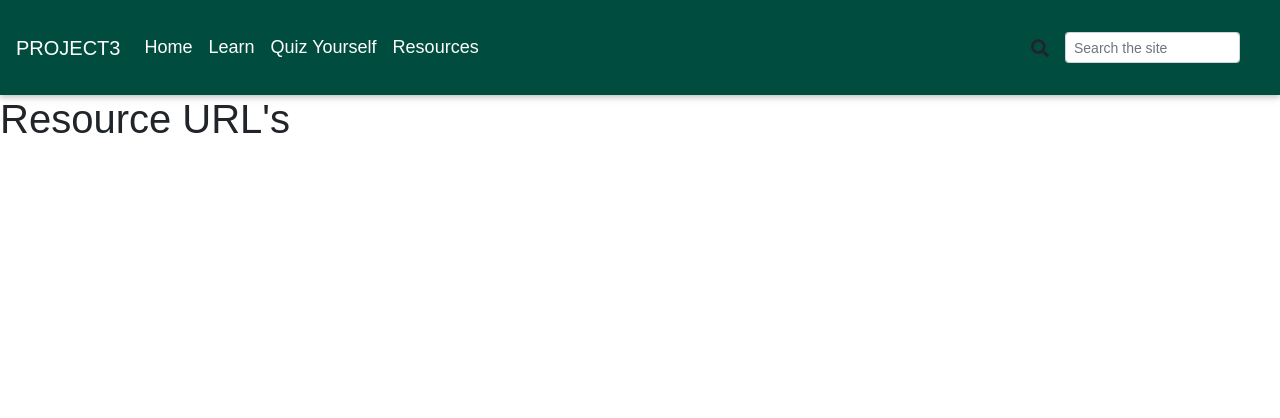
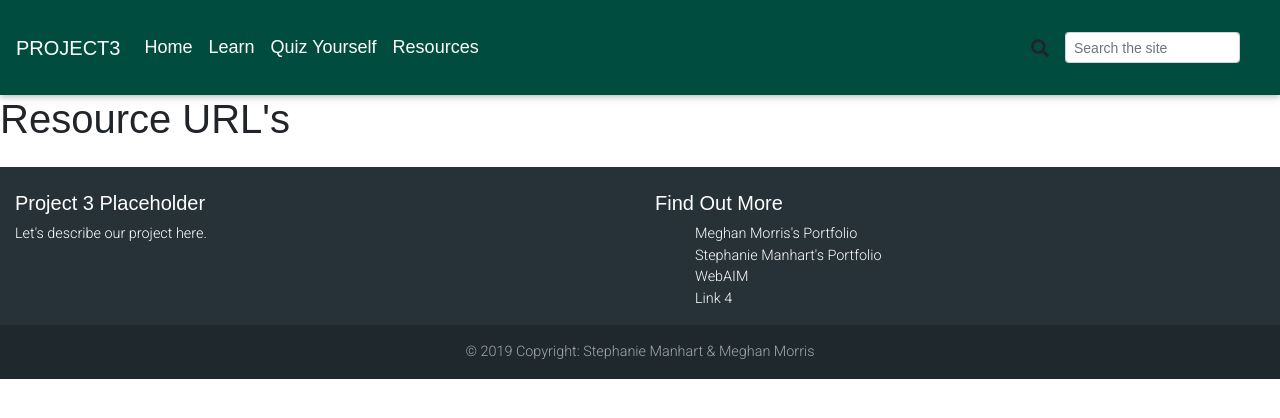
Before and after one commit to meghansmorris/WebAccess, a React (Create React App) app in the folder client/: page /resources in a window 1280 px wide. Shown: the top 418 px of the page. Built offline with nearby package versions, Linux system fonts and the light colour scheme; a web font is replaced by a local one.

Commit message:
set up header, footer and navbar

```diff
--- a/client/src/App.js
+++ b/client/src/App.js
@@ -6,6 +6,7 @@ import TakeQuiz from "./pages/TakeQuiz"
 import Resources from "./pages/Resources"
 import NoMatch from "./pages/NoMatch";
 import NavBar from "./components/NavBar/NavBar";
+import Footer from "./components/Footer/Footer";
 
 
 
@@ -22,6 +23,7 @@ function App() {
           <Route exact path="/resources" component={Resources} />
           <Route component={NoMatch} />
         </Switch>
+        <Footer />
       </>
     </Router>
   );
--- a/client/src/components/Footer/Footer.js
+++ b/client/src/components/Footer/Footer.js
@@ -0,0 +1,43 @@
+import React from "react";
+import { MDBCol, MDBContainer, MDBRow, MDBFooter } from "mdbreact";
+
+const Footer = () => {
+  return (
+    <MDBFooter color="blue-grey darken-4" className="font-small pt-4 mt-4">
+      <MDBContainer fluid className="text-center text-md-left">
+        <MDBRow>
+          <MDBCol md="6">
+            <h5 className="title">Project 3 Placeholder</h5>
+            <p>
+              Let's describe our project here.
+            </p>
+          </MDBCol>
+          <MDBCol md="6">
+            <h5 className="title">Find Out More</h5>
+            <ul>
+              <li className="list-unstyled">
+                <a href="#!">Meghan Morris's Portfolio</a>
+              </li>
+              <li className="list-unstyled">
+                <a href="#!">Stephanie Manhart's Portfolio</a>
+              </li>
+              <li className="list-unstyled">
+                <a href="https://webaim.org/">WebAIM</a>
+              </li>
+              <li className="list-unstyled">
+                <a href="#!">Link 4</a>
+              </li>
+            </ul>
+          </MDBCol>
+        </MDBRow>
+      </MDBContainer>
+      <div className="footer-copyright text-center py-3">
+        <MDBContainer fluid>
+          &copy; {new Date().getFullYear()} Copyright: Stephanie Manhart & Meghan Morris
+        </MDBContainer>
+      </div>
+    </MDBFooter>
+  );
+}
+
+export default Footer;
--- a/client/src/components/Header/Header.js
+++ b/client/src/components/Header/Header.js
@@ -0,0 +1,14 @@
+import React from "react";
+import { MDBJumbotron, MDBContainer } from "mdbreact";
+
+const Header = () => {
+  return (
+    <MDBJumbotron fluid>
+      <MDBContainer>
+        <h1 className="display-4">Welcome</h1>
+      </MDBContainer>
+    </MDBJumbotron>
+  )
+}
+
+export default Header;
--- a/client/src/pages/Landing.js
+++ b/client/src/pages/Landing.js
@@ -1,11 +1,15 @@
 import React from "react";
+import Header from "../components/Header/Header";
 
 function Landing() {
     return (
         <>
-        <h1>Welcome to Our Homepage</h1>
+        {/* need to make the header reusable code, will get back to this! */}
+        <Header></Header>
+        <h2>More content.</h2>
+        <p>Even more content.</p>
         </>
-        );
+    );
 }
 
 export default Landing;
```
